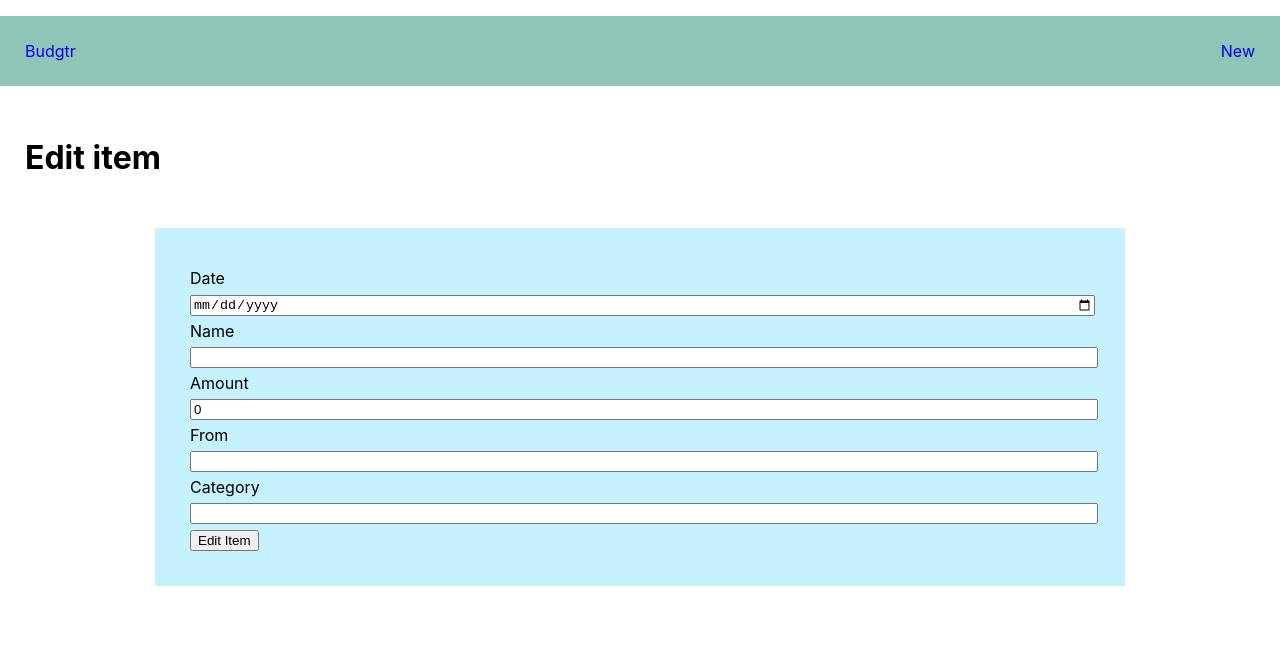
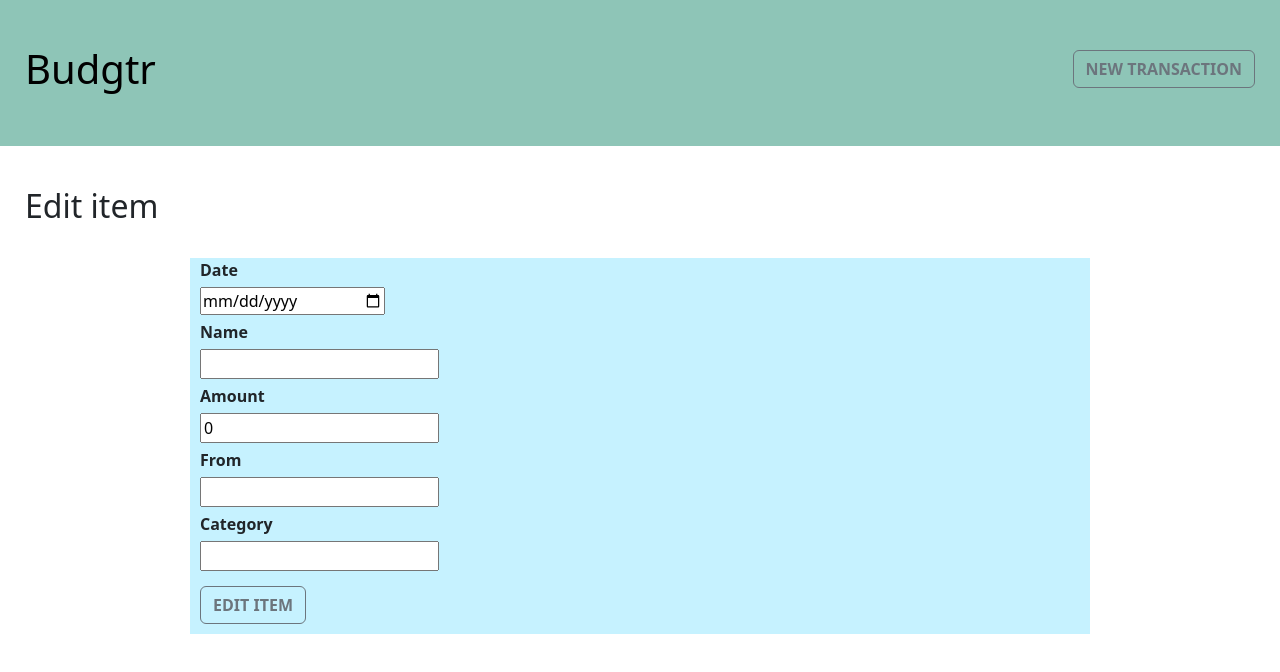
Before and after one commit to iHanjra/Budgtr-Front-End, a React (Create React App) app: page /transactions/1/edit in a window 1280 px wide. Shown: the top 672 px of the page. Built offline with nearby package versions, Linux system fonts and the light colour scheme; no server answers.

Commit message:
Finished styling

```diff
--- a/package.json
+++ b/package.json
@@ -7,7 +7,9 @@
     "@testing-library/react": "^13.4.0",
     "@testing-library/user-event": "^13.5.0",
     "axios": "^1.4.0",
+    "bootstrap": "^5.3.0",
     "react": "^18.2.0",
+    "react-bootstrap": "^2.8.0",
     "react-dom": "^18.2.0",
     "react-router-dom": "^6.14.1",
     "react-scripts": "5.0.1",
--- a/src/components/AllTransactions/ShowAllTransactions.css
+++ b/src/components/AllTransactions/ShowAllTransactions.css
@@ -2,11 +2,13 @@
   display: flex;
   justify-content: center;
   align-items: center;
+  padding: 10px;
 }
 
 .table-container {
   max-width: 1200px;
   margin: 0 auto;
+  margin-bottom: 25px;
 }
 
 #transactions {
@@ -17,7 +19,7 @@
 
 #transactions td {
   border: 1px solid #ddd;
-  padding: 8px;
+  padding: 10px;
 }
 
 #transactions tr:nth-child(even) {
--- a/src/components/AllTransactions/ShowAllTransactions.js
+++ b/src/components/AllTransactions/ShowAllTransactions.js
@@ -8,8 +8,11 @@ function ShowAllTransactions() {
 
   async function fetchData() {
     try {
-      let result = await axios.get("http://localhost:3001/transactions");
+      let result = await axios.get(
+        "https://budgtr-backend.onrender.com/transactions"
+      );
       setTransactionsArray(result.data);
+      console.log(transactionsArray)
     } catch (e) {
       console.log(e);
     }
@@ -39,9 +42,17 @@ function ShowAllTransactions() {
     }
   };
 
+  transactionsArray.sort((a, b) => {
+      const dateA = new Date(a.date);
+      const dateB = new Date(b.date);
+      return dateB - dateA;
+    });
+
   return (
     <div>
-      <h2 className={`h2-title ${getTotalColor(total)}`}>Bank Account Total: {formattedTotal}</h2>
+      <h2 className={`h2-title ${getTotalColor(total)}`}>
+        Bank Account Total: {formattedTotal}
+      </h2>
       <div className="table-container">
         <table id="transactions">
           <tbody className="Transaction">
--- a/src/components/CreateTransaction/TransactionForm.css
+++ b/src/components/CreateTransaction/TransactionForm.css
@@ -7,15 +7,11 @@
   max-width: 900px;
   margin: 0 auto;
   background-color: rgb(198, 242, 255);
-  padding: 35px 35px;
 }
 
 .form-container-input {
   margin: 5px 0;
-}
-
-.form-container-input input {
-  width: 100%;
+  margin-left: 10px;
 }
 
 .form-container-input label {
--- a/src/components/CreateTransaction/TransactionForm.js
+++ b/src/components/CreateTransaction/TransactionForm.js
@@ -2,6 +2,7 @@ import React, { useState } from "react";
 import { useNavigate } from "react-router-dom";
 import axios from "axios";
 import "./TransactionForm.css";
+import { Button } from "react-bootstrap";
 
 function TransactionForm() {
   const navigate = useNavigate();
@@ -18,7 +19,7 @@ function TransactionForm() {
 
     try {
       const response = await axios.post(
-        `http://localhost:3001/transactions/create-transaction`,
+        `https://budgtr-backend.onrender.com/transactions/create-transaction`,
         {
           ...transaction,
         }
@@ -36,8 +37,12 @@ function TransactionForm() {
       <div className="form-container-form">
         <form onSubmit={handleOnSubmit}>
           <div className="form-container-input">
-            <label htmlFor="date">Date</label>
+            <label htmlFor="date">
+              <strong>Date</strong>
+            </label>
+            <div>
               <input
+                style={{ width: "185px" }}
                 type="date"
                 id="date"
                 value={transaction.date}
@@ -47,9 +52,14 @@ function TransactionForm() {
                 required
               />
             </div>
+          </div>
           <div className="form-container-input">
-            <label htmlFor="name">Name</label>
+            <label htmlFor="name">
+              <strong>Name</strong>
+            </label>
+            <div>
               <input
+                placeholder="Name"
                 type="text"
                 id="name"
                 value={transaction.name}
@@ -59,8 +69,12 @@ function TransactionForm() {
                 required
               />
             </div>
+          </div>
           <div className="form-container-input">
-            <label htmlFor="amount">Amount</label>
+            <label htmlFor="amount">
+              <strong>Amount</strong>
+            </label>
+            <div>
               <input
                 id="amount"
                 type="number"
@@ -71,9 +85,14 @@ function TransactionForm() {
                 required
               />
             </div>
+          </div>
           <div className="form-container-input">
-            <label htmlFor="from">From</label>
+            <label htmlFor="from">
+              <strong>From</strong>
+            </label>
+            <div>
               <input
+                placeholder="From"
                 type="text"
                 id="from"
                 value={transaction.from}
@@ -83,9 +102,14 @@ function TransactionForm() {
                 required
               />
             </div>
+          </div>
           <div className="form-container-input">
-            <label htmlFor="category">Category</label>
+            <label htmlFor="category">
+              <strong>Category</strong>
+            </label>
+            <div>
               <input
+                placeholder="Category"
                 type="text"
                 id="category"
                 value={transaction.category}
@@ -95,7 +119,14 @@ function TransactionForm() {
                 required
               />
             </div>
-          <button>Create New Item</button>
+          </div>
+          <Button
+            style={{ margin: "10px" }}
+            variant="outline-secondary"
+            type="submit"
+          >
+            <strong>CREATE NEW ITEM</strong>
+          </Button>
         </form>
       </div>
     </div>
--- a/src/components/EditTransaction/EditForm.css
+++ b/src/components/EditTransaction/EditForm.css
@@ -0,0 +1,20 @@
+.edit-form-container h2 {
+  padding: 25px 25px;
+  font-size: 32px;
+}
+
+.edit-container-form {
+  max-width: 900px;
+  margin: 0 auto;
+  background-color: rgb(198, 242, 255);
+}
+
+.edit-container-input {
+  margin: 5px 0;
+  margin-left: 10px;
+}
+
+.edit-container-input label {
+  margin-bottom: 5px;
+  display: inline-block;
+}
--- a/src/components/EditTransaction/EditTransaction.js
+++ b/src/components/EditTransaction/EditTransaction.js
@@ -2,6 +2,7 @@ import React, { useState, useEffect } from "react";
 import { useParams, useNavigate, Link } from "react-router-dom";
 import axios from "axios";
 import "./EditForm.css";
+import { Button } from "react-bootstrap";
 
 function EditTransaction() {
   const { id } = useParams();
@@ -17,7 +18,7 @@ function EditTransaction() {
   async function fetchData() {
     try {
       let result = await axios.get(
-        `http://localhost:3001/transactions/get-transaction-by-id/${id}`
+        `https://budgtr-backend.onrender.com/transactions/get-transaction-by-id/${id}`
       );
      const { date, ...transaction } = result.data.data;
      const formattedDate = new Date(date).toISOString().split("T")[0];
@@ -32,7 +33,7 @@ function EditTransaction() {
 
     try {
       await axios.put(
-        `http://localhost:3001/transactions/update-transaction-by-id/${id}`,
+        `https://budgtr-backend.onrender.com/transactions/update-transaction-by-id/${id}`,
         {
           name: transaction.name,
           amount: transaction.amount,
@@ -53,13 +54,17 @@ function EditTransaction() {
   }, []);
 
   return (
-    <div className="form-form-container">
+    <div className="edit-form-container">
       <h2>Edit item</h2>
       <div className="form-container-form">
         <form onSubmit={handleOnSubmit}>
-          <div className="form-container-input">
-            <label htmlFor="date">Date</label>
+          <div style={{ marginLeft: "10px" }} className="form-container-input">
+            <label htmlFor="date">
+              <strong>Date</strong>
+            </label>
+            <div>
               <input
+                style={{ width: "185px" }}
                 type="date"
                 id="date"
                 value={transaction.date}
@@ -69,8 +74,12 @@ function EditTransaction() {
                 required
               />
             </div>
-          <div className="form-container-input">
-            <label htmlFor="name">Name</label>
+          </div>
+          <div className="edit-container-input">
+            <label htmlFor="name">
+              <strong>Name</strong>
+            </label>
+            <div>
               <input
                 type="text"
                 id="name"
@@ -81,8 +90,12 @@ function EditTransaction() {
                 required
               />
             </div>
-          <div className="form-container-input">
-            <label htmlFor="amount">Amount</label>
+          </div>
+          <div className="edit-container-input">
+            <label htmlFor="amount">
+              <strong>Amount</strong>
+            </label>
+            <div>
               <input
                 id="amount"
                 type="number"
@@ -93,8 +106,12 @@ function EditTransaction() {
                 required
               />
             </div>
-          <div className="form-container-input">
-            <label htmlFor="from">From</label>
+          </div>
+          <div className="edit-container-input">
+            <label htmlFor="from">
+              <strong>From</strong>
+            </label>
+            <div>
               <input
                 type="text"
                 id="from"
@@ -105,8 +122,12 @@ function EditTransaction() {
                 required
               />
             </div>
-          <div className="form-container-input">
-            <label htmlFor="category">Category</label>
+          </div>
+          <div className="edit-container-input">
+            <label htmlFor="category">
+              <strong>Category</strong>
+            </label>
+            <div>
               <input
                 type="text"
                 id="category"
@@ -117,7 +138,14 @@ function EditTransaction() {
                 required
               />
             </div>
-          <button>Edit Item</button>
+          </div>
+          <Button
+            style={{ margin: "10px" }}
+            variant="outline-secondary"
+            type="submit"
+          >
+            <strong>EDIT ITEM</strong>
+          </Button>
         </form>
       </div>
     </div>
--- a/src/components/Nav/Nav.css
+++ b/src/components/Nav/Nav.css
@@ -12,13 +12,14 @@ header nav ul {
 
 .navlink {
   text-decoration: none !important;
+  color: black;
 }
 
 .left {
   margin-right: auto;
-  padding: 25px 25px;
+  padding: 45px 25px;
 }
 
 .right {
-  padding: 25px 25px;
+  padding: 50px 25px;
 }
--- a/src/components/Nav/Nav.js
+++ b/src/components/Nav/Nav.js
@@ -1,5 +1,7 @@
 import React from "react";
 import { Link } from "react-router-dom";
+import { Button } from "react-bootstrap";
+
 
 import "./Nav.css";
 
@@ -10,12 +12,14 @@ function Nav() {
         <ul>
           <li className="left">
             <Link className="navlink" to="/transactions">
-              Budgtr
+              <h1>Budgtr</h1>
             </Link>
           </li>
           <li className="right">
             <Link className="navlink" to="/transactions/new">
-              New
+              <Button variant="outline-secondary">
+                <strong>NEW TRANSACTION</strong>
+              </Button>
             </Link>
           </li>
         </ul>
--- a/src/components/Transaction/Transaction.css
+++ b/src/components/Transaction/Transaction.css
@@ -1,4 +1,9 @@
 .transaction-container h2 {
+  padding: 25px 25px;
+  font-size: 32px;
+}
+
+.transaction-container h3 {
   padding: 25px 25px;
   font-size: 32px;
 }
@@ -7,7 +12,6 @@
   max-width: 900px;
   margin: 0 auto;
   background-color: rgb(198, 242, 255);
-  padding: 35px 35px;
 }
 
 .transaction-container-content p {
@@ -25,3 +29,28 @@
   margin-top: 25px;
   list-style: none;
 }
+
+.transaction-deletion-container-navigation {
+  max-width: 900px;
+  margin: 0 auto;
+  margin-top: 25px;
+  background-color: rgb(198, 242, 255);
+}
+
+.transaction-deletion-container-navigation p {
+  display: flex;
+  justify-content: center;
+  padding-top: 25px;
+}
+
+.transaction-deletion-container-navigation ul {
+  display: flex;
+  justify-content: center;
+  list-style: none;
+}
+
+.transaction-deletion-container-navigation ul li {
+  padding-left: 25px;
+  padding-right: 40px;
+  margin-bottom: 20px;
+}
--- a/src/components/Transaction/Transaction.js
+++ b/src/components/Transaction/Transaction.js
@@ -2,6 +2,7 @@ import React, { useEffect, useState } from "react";
 import axios from "axios";
 import { useParams, useNavigate } from "react-router-dom";
 import "./Transaction.css";
+import { Button } from "react-bootstrap";
 
 function Transaction() {
   const { id } = useParams();
@@ -13,7 +14,7 @@ function Transaction() {
   async function fetchData() {
     try {
       let result = await axios.get(
-        `http://localhost:3001/transactions/get-transaction-by-id/${id}`
+        `https://budgtr-backend.onrender.com/transactions/get-transaction-by-id/${id}`
       );
       const { date, ...transaction } = result.data.data;
       const formattedDate = new Date(date).toISOString().split("T")[0];
@@ -23,18 +24,11 @@ function Transaction() {
     }
   }
 
-  function formatDate(dateString) {
-    const date = new Date(dateString);
-    return date.toLocaleDateString("en-US", {
-      year: "numeric",
-      month: "long",
-      day: "numeric",
-    });
-  }
-
   async function fetchTransactionsData() {
     try {
-      let result = await axios.get("http://localhost:3001/transactions");
+      let result = await axios.get(
+        "https://budgtr-backend.onrender.com/transactions/"
+      );
       setTransactionsArray(result.data);
     } catch (e) {
       console.log(e);
@@ -53,7 +47,7 @@ function Transaction() {
   async function handleConfirmDelete() {
     try {
       await axios.delete(
-        `http://localhost:3001/transactions/delete-transaction-by-id/${id}`
+        `https://budgtr-backend.onrender.com/transactions/delete-transaction-by-id/${id}`
       );
 
       alert("Transaction Deleted");
@@ -72,30 +66,54 @@ return (
     <h3>Transaction Date: {transaction?.date}</h3>
     <div className="transaction-container-content">
       <h2>
-        {transaction?.name} - From {transaction?.from}
+        {transaction?.name} {transaction?.amount < 0 ? "paid to" : "sent from"}{" "}
+        {transaction?.from}
       </h2>
       <h3>${transaction?.amount}</h3>
     </div>
     <div className="transaction-container-navigation">
       <ul>
         <li>
-          <button onClick={() => navigate("/transactions")}>Back</button>
+          <Button
+            Button
+            variant="secondary"
+            onClick={() => navigate("/transactions")}
+          >
+            Back
+          </Button>
         </li>
         <li>
-          <button onClick={() => navigate(`/transactions/${id}/edit`)}>
+          <Button
+            variant="secondary"
+            onClick={() => navigate(`/transactions/${id}/edit`)}
+          >
             Edit
-          </button>
+          </Button>
         </li>
         <li>
-          <button onClick={() => handleDeleteById(id)}>Delete</button>
+          <Button Button variant="danger" onClick={() => handleDeleteById(id)}>
+            Delete
+          </Button>
         </li>
       </ul>
     </div>
     {showConfirmation && (
-      <div className="transaction-container-navigation">
-        <p>Are you sure you want to delete this transaction?</p>
-        <button onClick={handleConfirmDelete}>Yes</button>
-        <button onClick={handleCancelDelete}>No</button>
+      <div className="transaction-deletion-container-navigation">
+        <p>
+          <strong>Are you sure you want to delete this transaction?</strong>
+        </p>
+        <ul>
+          <li>
+            <Button variant="primary" onClick={handleConfirmDelete}>
+              Yes
+            </Button>
+          </li>
+          <li>
+            <Button variant="secondary" onClick={handleCancelDelete}>
+              No
+            </Button>
+          </li>
+        </ul>
       </div>
     )}
   </div>
--- a/src/index.js
+++ b/src/index.js
@@ -2,6 +2,7 @@ import React from 'react';
 import ReactDOM from 'react-dom/client';
 import './index.css';
 import App from './App';
+import "bootstrap/dist/css/bootstrap.min.css";
 
 const root = ReactDOM.createRoot(document.getElementById('root'));
 root.render(
```
Also changed, not shown: 1 other file (tests, documents, lock files or other folders). Lines whose indentation alone changed are shown as unchanged.
